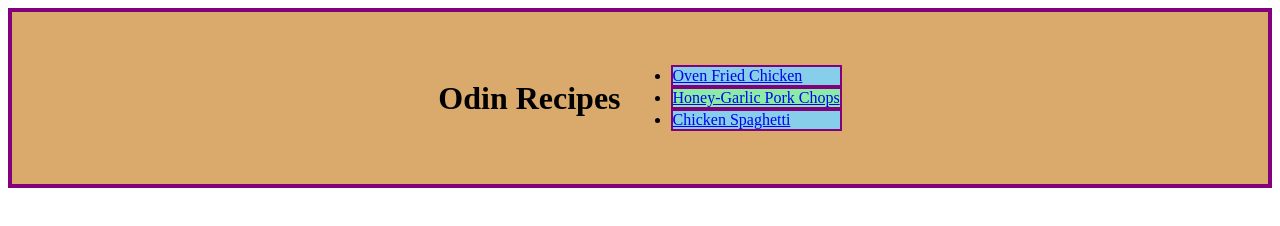
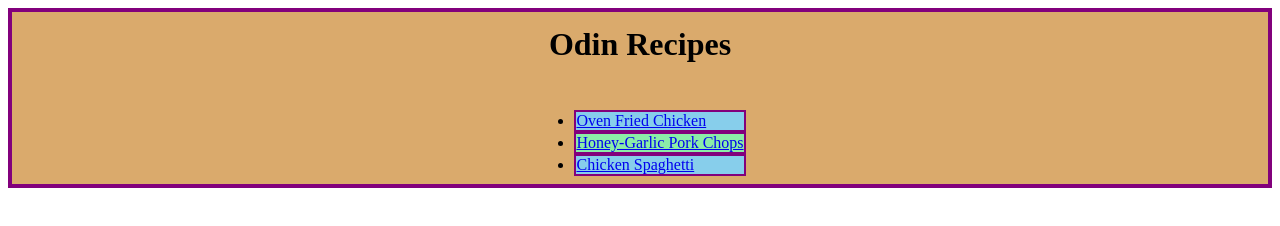
Before and after one commit to Lucashdml/odin-recipes, a plain HTML site: page index.html in a window 1280 px wide. Drawn offline with Linux system fonts and the light colour scheme.

Commit message:
Change the flex-direction to column

```diff
--- a/style/style.css
+++ b/style/style.css
@@ -7,6 +7,8 @@
   align-items: center;
   justify-content: center;
   gap: 10px;
+  flex-direction: column;
+  flex: auto;
 }
 
 #recipe1 {
```
